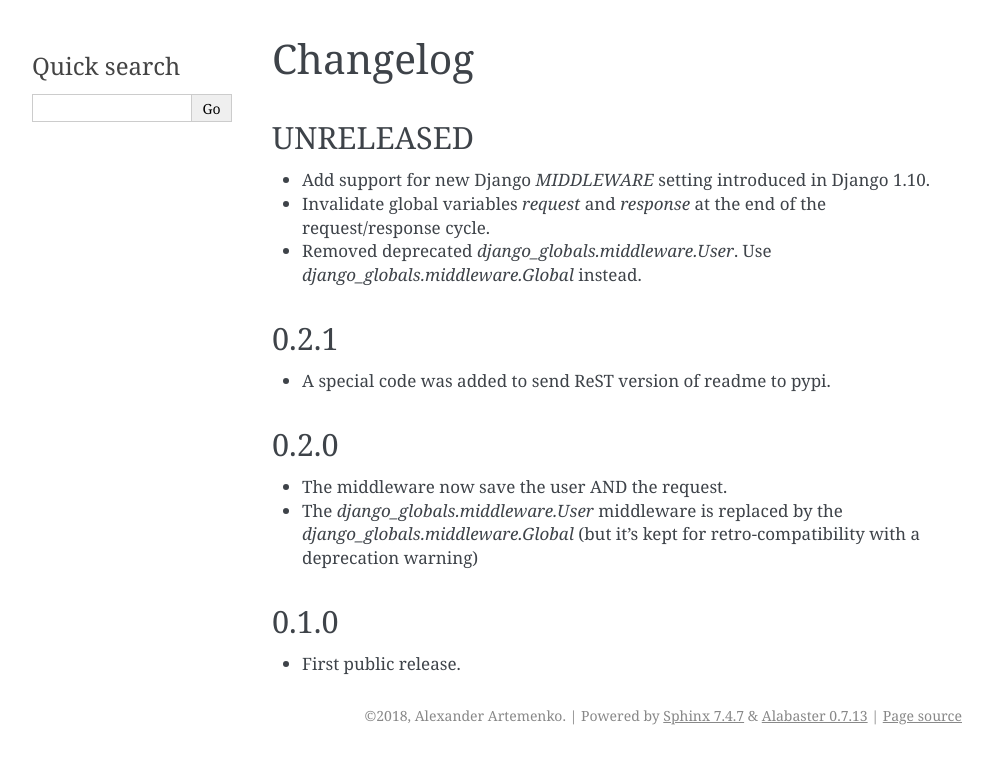
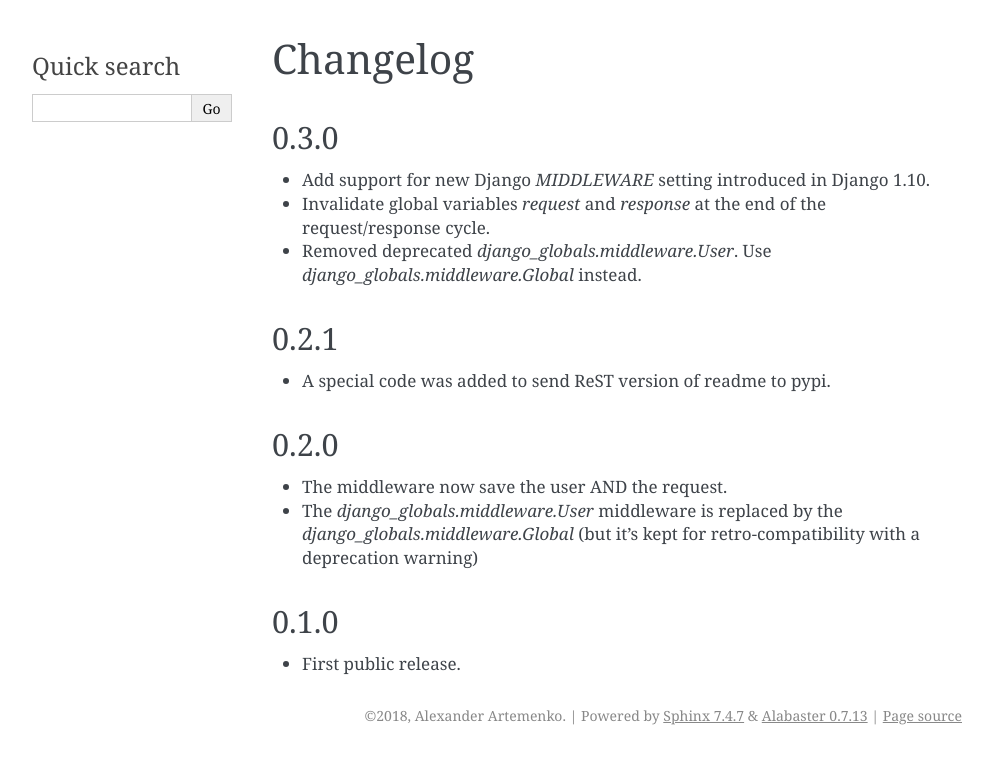
Before and after one commit to svetlyak40wt/django-globals, a Sphinx documentation site: the page built from docs/changes.rst, in a window 1280 px wide. Shown: the top 764 px of the page, without its empty margins (148-1140 px from the left). Built offline with Sphinx 7.4.7, drawn with Linux system fonts in a browser that asks for light colours.

Commit message:
version 0.3.0

```diff
--- a/docs/changes.rst
+++ b/docs/changes.rst
@@ -1,8 +1,8 @@
 Changelog
 =========
 
-UNRELEASED
-----------
+0.3.0
+-----
 
 * Add support for new Django `MIDDLEWARE` setting introduced in Django 1.10.
 * Invalidate global variables `request` and `response` at the end of the
--- a/docs/conf.py
+++ b/docs/conf.py
@@ -55,9 +55,9 @@
 # built documents.
 #
 # The short X.Y version.
-version = '0.2.1'
+version = '0.3'
 # The full version, including alpha/beta/rc tags.
-release = '0.2.1'
+release = '0.3.0'
 
 # The language for content autogenerated by Sphinx. Refer to documentation
 # for a list of supported languages.
--- a/setup.py
+++ b/setup.py
@@ -18,7 +18,7 @@
 
 setup(
     name='django-globals',
-    version='0.2.1',
+    version='0.3.0',
     description='Very simple application, that allow to define a thread specific global variables.',
     long_description=long_description,
     keywords='django apps',
```
